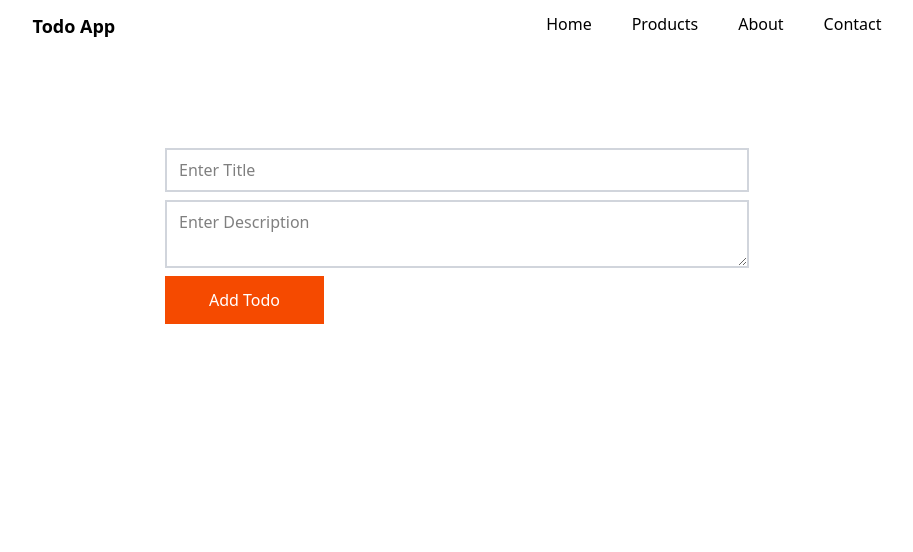
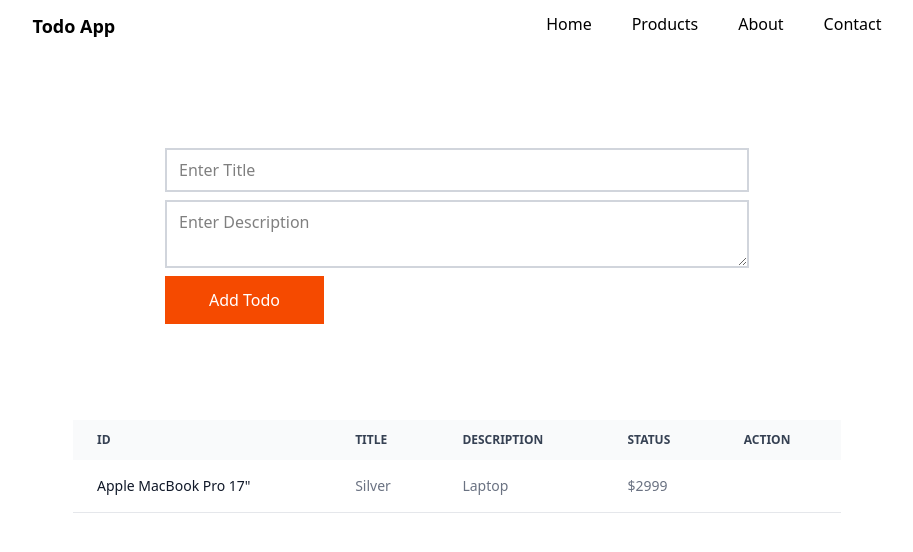
Before and after one commit to naolumer/Next.js-Intro, a Next.js app in the folder fullstack-todoapp/: page / in a window 1280 px wide. Shown: the top 552 px of the page, without its empty margins (183-1096 px from the left). Built offline with nearby package versions, Linux system fonts and the light colour scheme.

Commit message:
DUMMY TABLE

```diff
--- a/fullstack-todoapp/app/page.jsx
+++ b/fullstack-todoapp/app/page.jsx
@@ -7,6 +7,49 @@
         <textarea name="description" placeholder="Enter Description" className="px-3 py-2 border-2 border-gray-300 w-full" id=""></textarea>
         <button type="submit" className="bg-orange-600 py-3 px-11 text-white">Add Todo</button>
       </form>
+
+
+
+      <div className="relative overflow-x-auto mt-24 w-[60%] mx-auto">
+          <table className="w-full text-sm text-left rtl:text-right text-gray-500 dark:text-gray-400">
+              <thead className="text-xs text-gray-700 uppercase bg-gray-50 dark:bg-gray-700 dark:text-gray-400">
+                  <tr>
+                      <th scope="col" className="px-6 py-3">
+                          ID
+                      </th>
+                      <th scope="col" className="px-6 py-3">
+                          TITLE
+                      </th>
+                      <th scope="col" className="px-6 py-3">
+                          DESCRIPTION
+                      </th>
+                      <th scope="col" className="px-6 py-3">
+                          STATUS
+                      </th>
+                      <th scope="col" className="px-6 py-3">
+                          ACTION
+                      </th>
+                  </tr>
+              </thead>
+              <tbody>
+                  <tr className="bg-white border-b dark:bg-gray-800 dark:border-gray-700 border-gray-200">
+                      <th scope="row" className="px-6 py-4 font-medium text-gray-900 whitespace-nowrap dark:text-white">
+                          Apple MacBook Pro 17"
+                      </th>
+                      <td className="px-6 py-4">
+                          Silver
+                      </td>
+                      <td className="px-6 py-4">
+                          Laptop
+                      </td>
+                      <td className="px-6 py-4">
+                          $2999
+                      </td>
+                  </tr>
+              </tbody>
+          </table>
+      </div>
+
     </>
   );
 }
```
